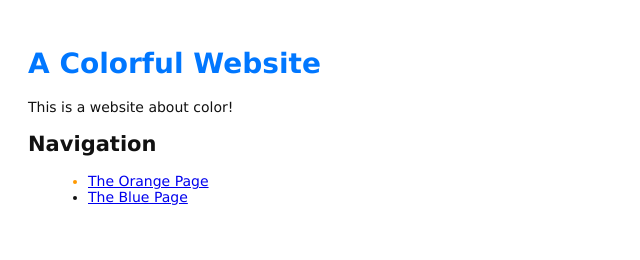
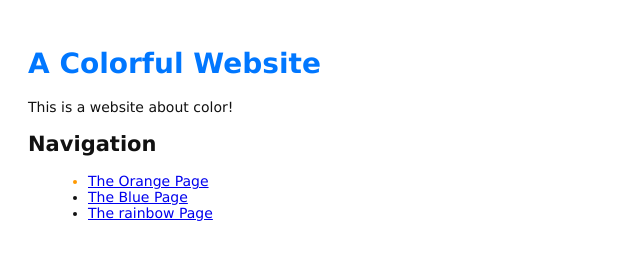
Before and after one commit to xandaron/my-git-repo, a plain HTML site: page index.html in a window 1280 px wide. Shown: the whole page, without its empty margins (0-640 px from the left). Drawn offline with Linux system fonts and the light colour scheme.

Commit message:
Link index.html to rainbow.html

```diff
--- a/index.html
+++ b/index.html
@@ -17,6 +17,9 @@
 		<li>
 			<a href="blue.html">The Blue Page</a>
 		</li>
+		<li>
+			<a href="rainbow.html">The rainbow Page</a>
+		</li>
 	</ul>
 </body>
 </html>
```
